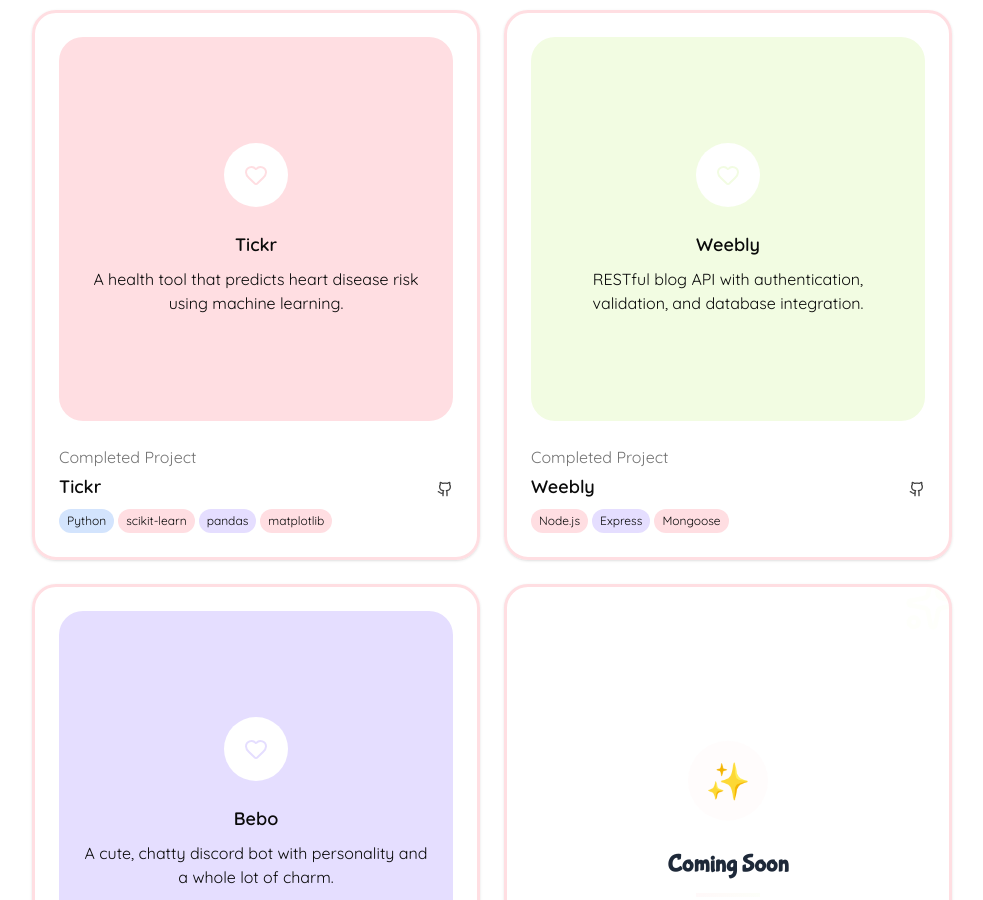
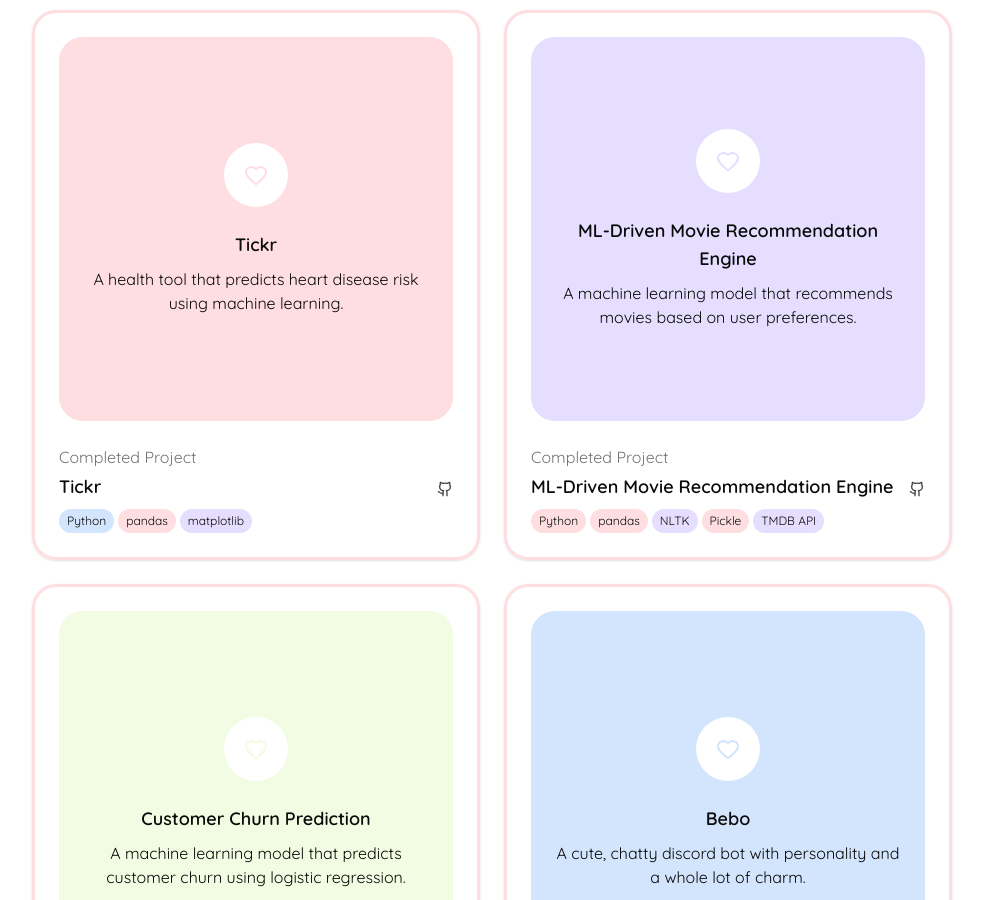
Before and after one commit to singhvertika119/soyabean, a Next.js app: page / in a window 1280 px wide. Shown: the part 1900-2800 px from the top of the page, without its empty margins (144-1127 px from the left). Built offline with nearby package versions, Linux system fonts and the light colour scheme; a web font is replaced by a local one.

Commit message:
added projects

```diff
--- a/src/app/layout.tsx
+++ b/src/app/layout.tsx
@@ -21,17 +21,17 @@
       <body
         className={`${lacquer.variable} ${quicksand.variable} ${bubblegumSans.variable} font-family-quicksand antialiased dark:bg-neutral-900`}
       >
-        <ThemeProvider
+        {/* <ThemeProvider
           attribute="class"
           defaultTheme="light"
           enableSystem
           disableTransitionOnChange
-        >
-          <Header />
-          {children}
-          <Footer />
-          <Analytics />
-        </ThemeProvider>
+        > */}
+        <Header />
+        {children}
+        <Footer />
+        <Analytics />
+        {/* </ThemeProvider> */}
       </body>
     </html>
   );
--- a/src/components/common/projects-card.tsx
+++ b/src/components/common/projects-card.tsx
@@ -64,12 +64,17 @@
             <Link
               href={githubLink}
               className="mx-auto flex w-fit items-center gap-1 rounded-full bg-white px-6 py-2"
+              target="_blank"
             >
               <GithubIcon className="size-4 text-neutral-700 hover:text-neutral-900" fill="black" />
               View on GitHub
             </Link>
             {liveLink && (
-              <Link href={liveLink} className="mx-auto w-fit rounded-full bg-white px-6 py-2">
+              <Link
+                href={liveLink}
+                className="mx-auto w-fit rounded-full bg-white px-6 py-2"
+                target="_blank"
+              >
                 View Live
               </Link>
             )}
--- a/src/components/home/projects.tsx
+++ b/src/components/home/projects.tsx
@@ -16,7 +16,7 @@
       </div>
 
       <div className="mx-auto mt-20 grid w-fit grid-cols-1 gap-6 md:grid-cols-2 lg:mx-28 lg:grid-cols-2">
-        {projects.map((project) => (
+        {[...projects].reverse().map((project) => (
           <ProjectsCard
             key={project.id}
             title={project.title}
--- a/src/constants/projects.ts
+++ b/src/constants/projects.ts
@@ -12,31 +12,51 @@
 export const projects: Project[] = [
   {
     id: '1',
-    title: 'Tickr',
-    description: 'A health tool that predicts heart disease risk using machine learning.',
-    technologies: ['Python', 'scikit-learn', 'pandas', 'matplotlib'],
-    githubLink: 'https://github.com/singhvertika119/Heart-Disease-Predictor',
+    title: 'Weebly',
+    description: 'RESTful blog API with authentication, validation, and database integration.',
+    technologies: ['Node.js', 'Express', 'Mongoose'],
+    githubLink: 'https://github.com/singhvertika119/Weebly',
     liveLink: '',
     status: 'completed',
     color: 'kawaii-pink',
   },
   {
     id: '2',
-    title: 'Weebly',
-    description: 'RESTful blog API with authentication, validation, and database integration.',
-    technologies: ['Node.js', 'Express', 'Mongoose'],
-    githubLink: 'https://github.com/singhvertika119/Weebly',
+    title: 'Bebo',
+    description: 'A cute, chatty discord bot with personality and a whole lot of charm.',
+    technologies: ['JavaScript', 'Node.js', 'Discord.js'],
+    githubLink: 'https://github.com/singhvertika119/Discord-bot',
+    status: 'completed',
+    color: 'kawaii-blue',
+  },
+  {
+    id: '3',
+    title: 'Customer Churn Prediction',
+    description: 'A machine learning model that predicts customer churn using logistic regression.',
+    technologies: ['Python', 'pandas', 'XGBoost', 'SMOTE', 'SHAP'],
+    githubLink: 'https://github.com/singhvertika119/Customer-Churn-Prediction',
     liveLink: '',
     status: 'completed',
     color: 'kawaii-mint',
   },
   {
-    id: '3',
-    title: 'Bebo',
-    description: 'A cute, chatty discord bot with personality and a whole lot of charm.',
-    technologies: ['JavaScript', 'Node.js', 'Discord.js'],
-    githubLink: 'https://github.com/singhvertika119/Discord-bot',
+    id: '4',
+    title: 'ML-Driven Movie Recommendation Engine',
+    description: 'A machine learning model that recommends movies based on user preferences.',
+    technologies: ['Python', 'pandas', 'NLTK', 'Pickle', 'TMDB API'],
+    githubLink: 'https://github.com/singhvertika119/Movie-Recommendation-Engine',
+    liveLink: '',
     status: 'completed',
     color: 'kawaii-lavender',
   },
+  {
+    id: '5',
+    title: 'Tickr',
+    description: 'A health tool that predicts heart disease risk using machine learning.',
+    technologies: ['Python', 'pandas', 'matplotlib'],
+    githubLink: 'https://github.com/singhvertika119/Heart-Disease-Predictor',
+    liveLink: '',
+    status: 'completed',
+    color: 'kawaii-pink',
+  },
 ];
```
